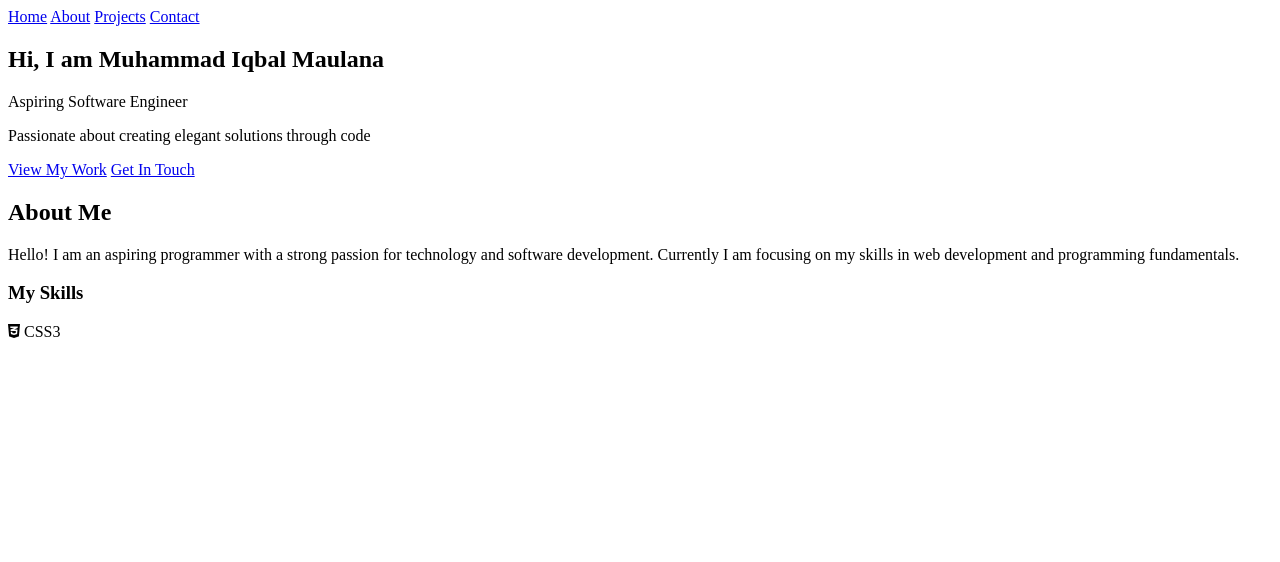
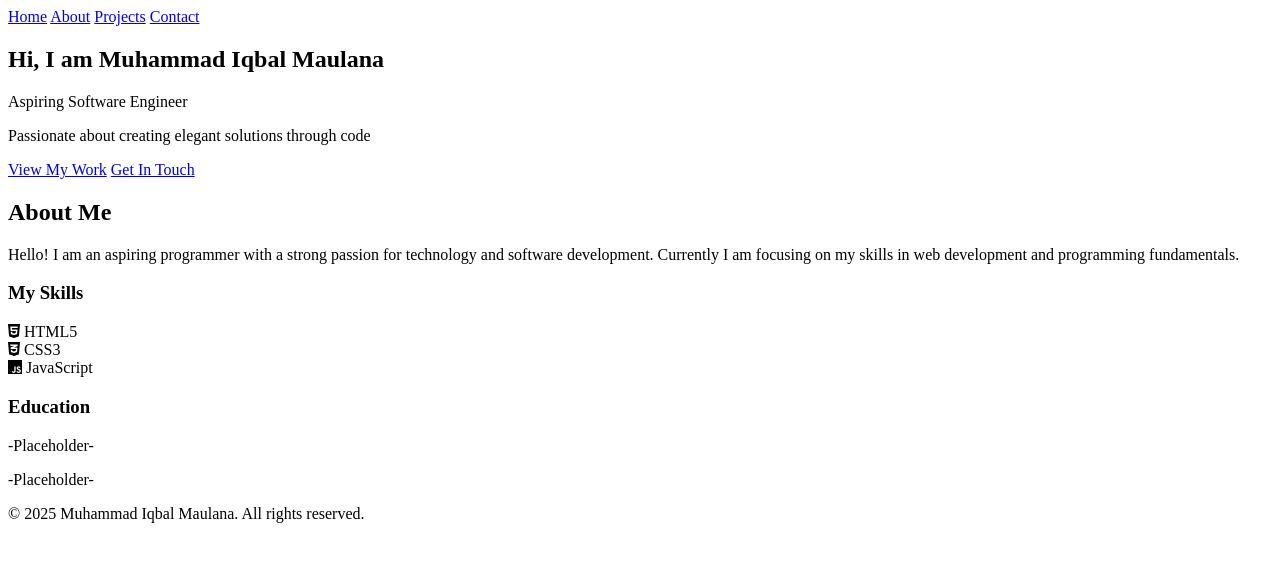
Before and after one commit to Aetherx24/Module-1-Assignment, a plain HTML site: page index.html in a window 1280 px wide. Drawn offline with Linux system fonts and the light colour scheme.

```diff
--- a/index.html
+++ b/index.html
@@ -41,14 +41,39 @@
                     <h3>My Skills</h3>
                     <div class="skills-grid">
                         <div class="skill-item ">
+                            <i class="fab fa-html5"></i>
+                            <span>HTML5</span>
+                        </div>
+
+                        <div class="skill-item">
                             <i class="fab fa-css3-alt"></i>
                             <span>CSS3</span>
                         </div>
+
+                        <div class="skill-item">
+                            <i class="fab fa-js"></i>
+                            <span>JavaScript</span>
+                        </div>
                     </div>
+                    <h3>Education</h3>
+                    <p>-Placeholder-</p>
+                    <p>-Placeholder-</p>
                 </div>
             </div>
         </div>
        </section>
 
+       <!-- Projects section -->
+        <section id="projects" class="projects-section">
+
+        </section>
+
+
+        <!-- Footer -->
+         <footer class="footer">
+            <div class="container">
+                <p>&copy; 2025 Muhammad Iqbal Maulana. All rights reserved.</p>
+            </div>
+         </footer>
 </body>
 </html>
```
